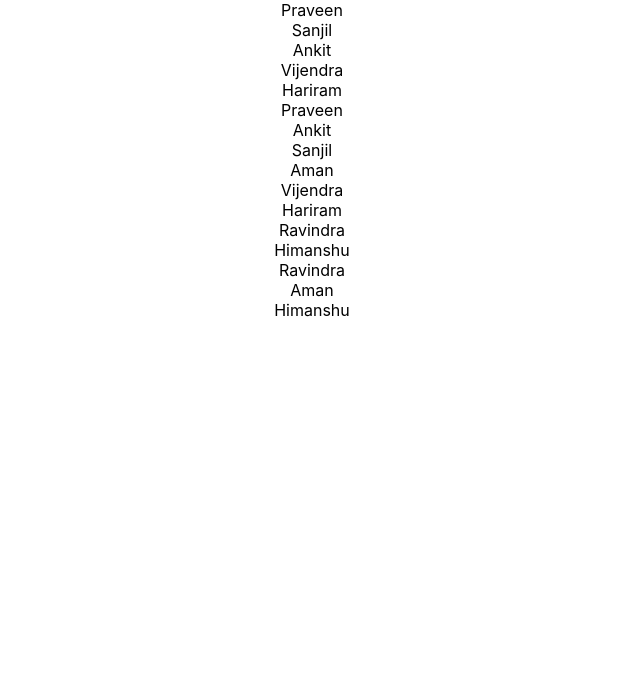
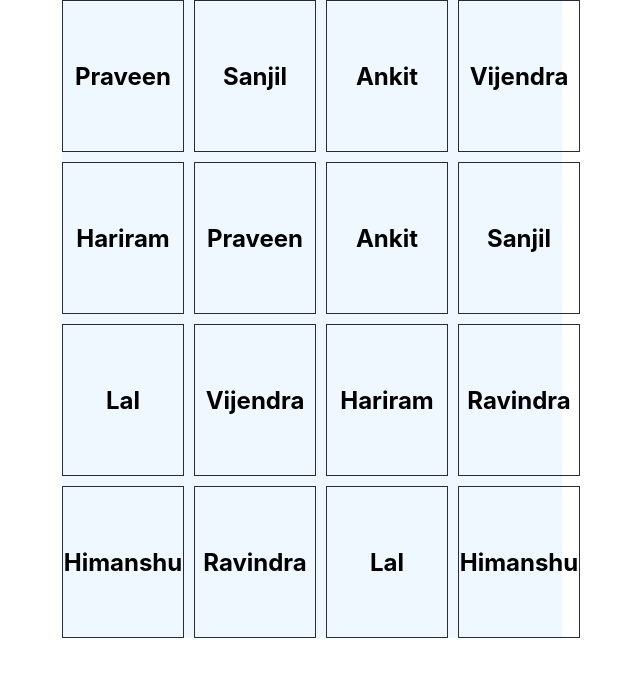
Before and after one commit to Sanjil-Technomatz/flip_the_card, a React (Create React App) app: page / in a window 1280 px wide. Shown: the top 676 px of the page, without its empty margins (328-968 px from the left). Built offline with nearby package versions, Linux system fonts and the light colour scheme.

Commit message:
deign card

```diff
--- a/src/App.css
+++ b/src/App.css
@@ -36,3 +36,23 @@
     transform: rotate(360deg);
   }
 }
+.card{
+  width: 120px;
+  height: 150px;
+  display: flex;
+  align-items: center;
+  justify-content: center;
+  border: 1px solid #282c34;
+
+}
+.cardContainer{
+display: grid;
+background-color: aliceblue;
+grid-template-columns: auto auto auto auto;
+gap: 10px
+}
+.nameStyle{
+  font-weight: 700;
+  font-size: 24px;
+
+}
--- a/src/App.js
+++ b/src/App.js
@@ -1,5 +1,5 @@
 import "./App.css";
-import { Card } from "./component/Card";
+import Card from "./component/Card";
 
 function App() {
   function shuffle(array) {
@@ -29,16 +29,18 @@ function App() {
     "Himanshu",
     "Praveen",
     "Ravindra",
-    "Aman",
+    "Lal",
     "Ankit",
   ];
   const final = [...arr, ...arr];
   shuffle(final);
   return (
-    <div className="App">
-      {final.map((item, index) => {
-        return <Card key={index} name={item} />;
-      })}
+    <div style={{ width: '500px', marginLeft: 'auto', marginRight: 'auto' }}>
+      <div className="cardContainer">
+        {final.map((item, index) => {
+          return <Card key={index} name={item} />;
+        })}
+      </div>
     </div>
   );
 }
--- a/src/component/Card.js
+++ /dev/null
@@ -1,5 +0,0 @@
-import React from "react";
-
-export const Card = ({ name }) => {
-  return <div>{name}</div>;
-};
--- /dev/null
+++ b/src/component/Card.jsx
@@ -0,0 +1,7 @@
+const Card = ({ name }) => {
+  return (<div className="card" >
+    <span className="nameStyle">{name}</span>
+  </div >);
+}
+
+export default Card;
```
